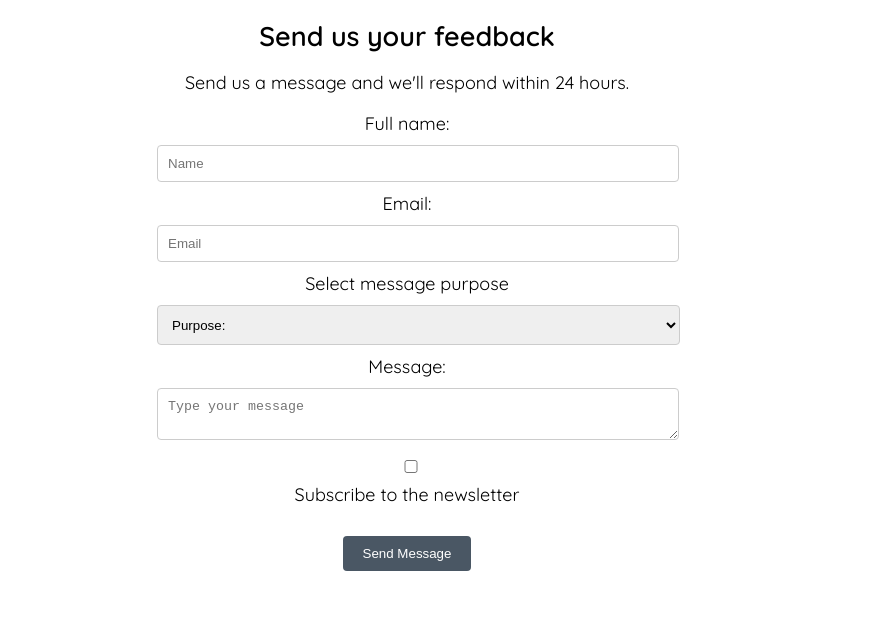
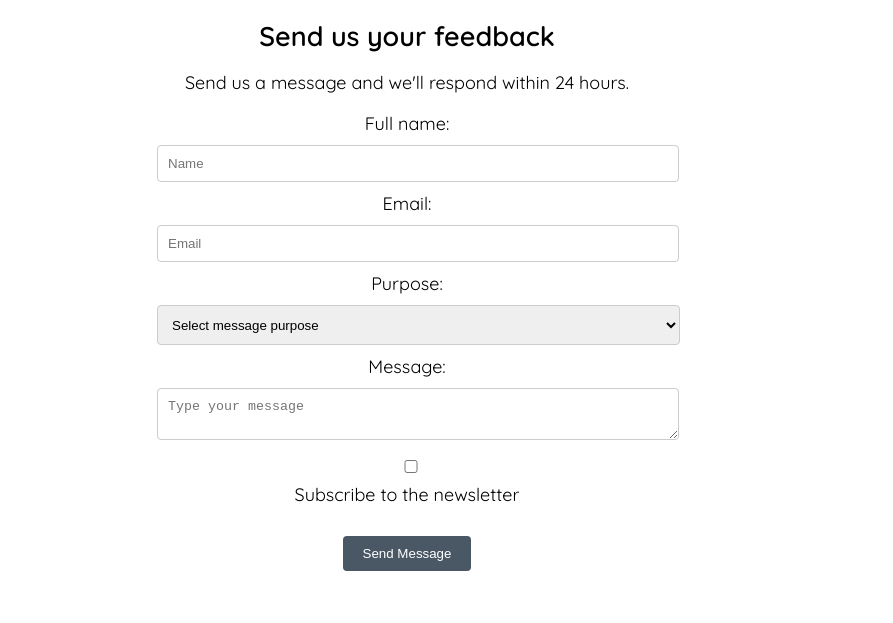
Before and after one commit to renarivera/wdd130, a plain HTML site: page wwr/contact.html in a window 1280 px wide. Shown: the part 1853-2476 px from the top of the page, without its empty margins (233-1126 px from the left). Drawn offline with Linux system fonts and the light colour scheme.

Commit message:
Adding DOTS

```diff
--- a/wwr/contact.html
+++ b/wwr/contact.html
@@ -70,9 +70,9 @@
             <input type="text" id="name" name="name" placeholder="Name" required>
             <label for="email">Email:</label>
             <input type="email" id="email" name="email" placeholder="Email" required>
-            <label for="purpose">Select message purpose</label>
+            <label for="purpose">Purpose:</label>
             <select id="purpose" name="purpose" required>
-                <option value="">Purpose:</option>
+                <option value="">Select message purpose</option>
                 <option value="consultation">Consultation</option>
                 <option value="suggestion">Suggestion</option>
                 <option value="claim">Claim</option>
```
